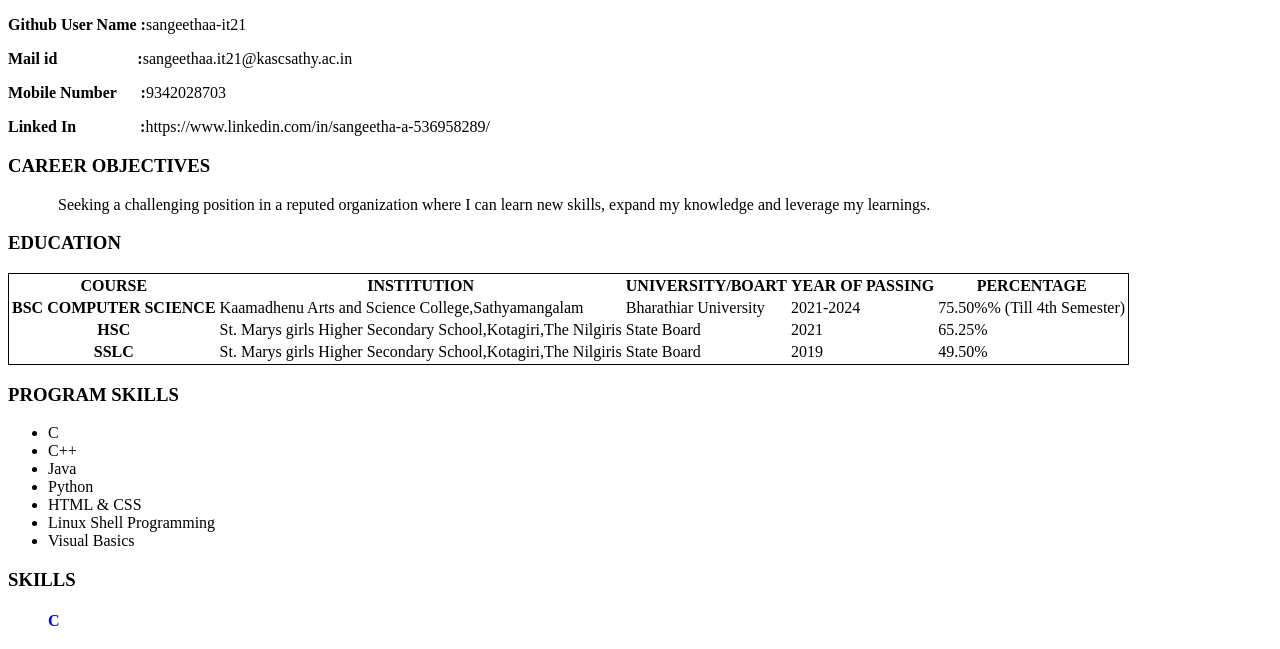
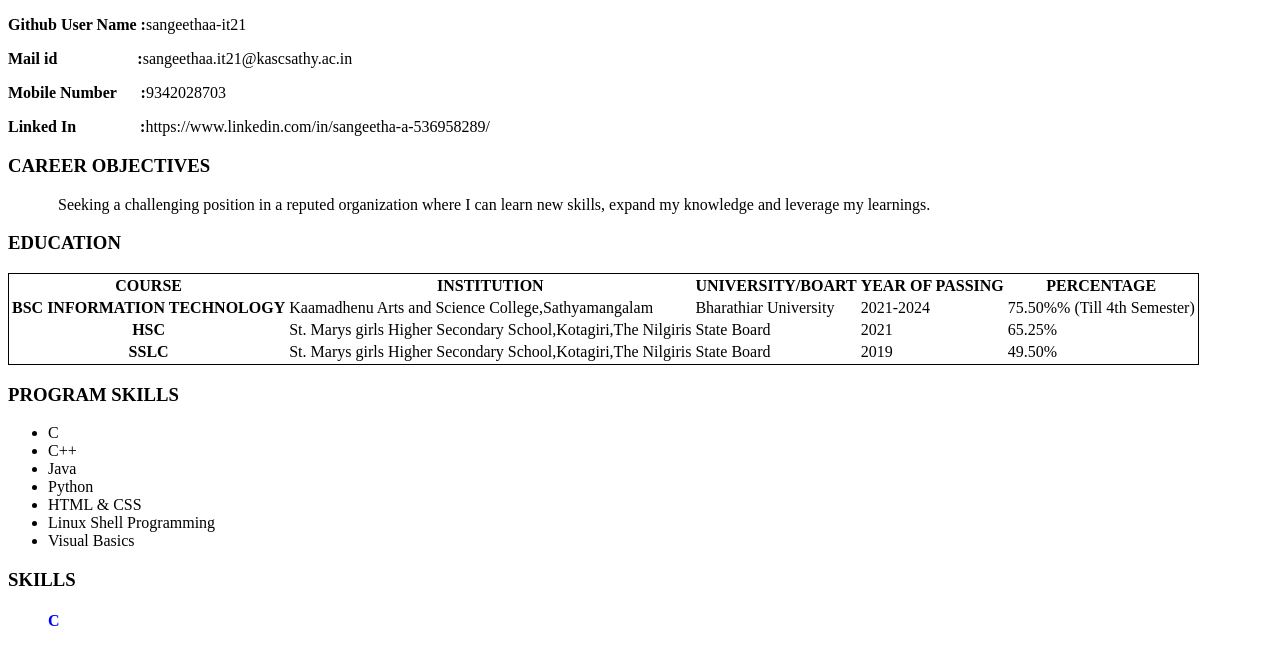
Before and after one commit to Sangeethaa-it21/myresume, a plain HTML site: page index.html in a window 1280 px wide. Shown: the part 91-740 px from the top of the page. Drawn offline with Linux system fonts and the light colour scheme.

Commit message:
myresume

```diff
--- a/index.html
+++ b/index.html
@@ -76,7 +76,7 @@
                 </thead>
                 <tbody>
                     <tr>
-                        <th scope="row">BSC COMPUTER SCIENCE</th>
+                        <th scope="row">BSC INFORMATION TECHNOLOGY</th>
                         <td>Kaamadhenu Arts and Science College,Sathyamangalam</td>
                         <td>Bharathiar University</td>
                         <td>2021-2024</td>
```
